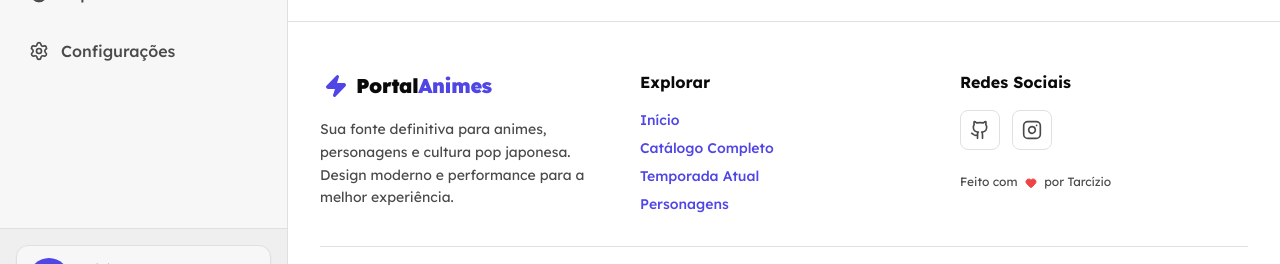
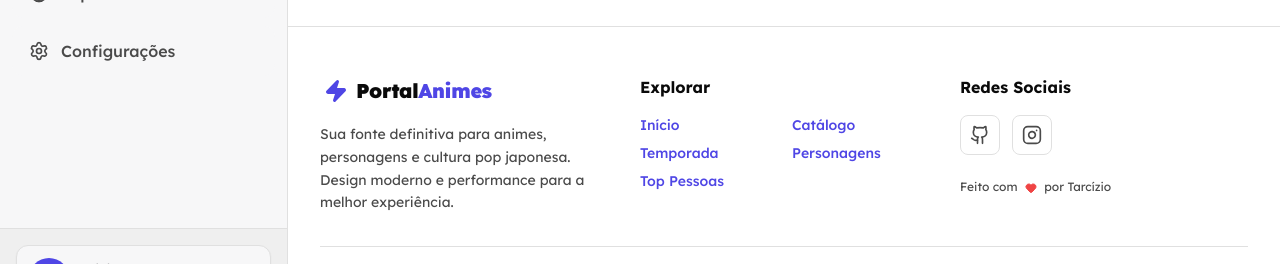
Before and after one commit to Tarcizioo/portal-animes-V2, a React (Vite) app: page /u/1 in a window 1280 px wide. Shown: the part 473-737 px from the top of the page. Built offline with nearby package versions, Linux system fonts and the light colour scheme; no server answers; the database is empty.

Commit message:
feat: updated footer

```diff
--- a/src/components/layout/Footer.jsx
+++ b/src/components/layout/Footer.jsx
@@ -23,20 +23,19 @@ export function Footer() {
                     </div>
 
                     {/* Navigation 1 */}
-                    <div>
+                    <div className="col-span-1 md:col-span-1">
                         <h4 className="font-bold text-text-primary mb-4">Explorar</h4>
-                        <ul className="space-y-2 text-sm text-text-secondary">
+                        <ul className="grid grid-cols-2 gap-x-4 gap-y-2 text-sm text-text-secondary">
                             <li><Link to="/" className="hover:text-primary transition-colors">Início</Link></li>
-                            <li><Link to="/catalog" className="hover:text-primary transition-colors">Catálogo Completo</Link></li>
-                            <li><Link to="/seasonal" className="hover:text-primary transition-colors">Temporada Atual</Link></li>
+                            <li><Link to="/catalog" className="hover:text-primary transition-colors">Catálogo</Link></li>
+                            <li><Link to="/seasonal" className="hover:text-primary transition-colors">Temporada</Link></li>
                             <li><Link to="/characters" className="hover:text-primary transition-colors">Personagens</Link></li>
+                            <li><Link to="/people" className="hover:text-primary transition-colors">Top Pessoas</Link></li>
                         </ul>
                     </div>
 
-
-
                     {/* Newsletter / Socials */}
-                    <div>
+                    <div className="col-span-1 md:col-span-1">
                         <h4 className="font-bold text-text-primary mb-4">Redes Sociais</h4>
                         <div className="flex gap-3">
                             <SocialButton icon={Github} href="https://github.com/Tarcizioo/portal-animes-V2" label="GitHub" />
@@ -49,11 +48,11 @@ export function Footer() {
                 </div>
 
                 {/* Bottom Bar */}
-                <div className="border-t border-border-color pt-8 flex flex-col md:flex-row justify-between items-center gap-4 text-xs text-text-secondary">
-                    <p>&copy; {new Date().getFullYear()} Portal Animes. Todos os direitos reservados.</p>
-                    <div className="flex gap-6">
-                        <Link to="/privacy" className="hover:text-primary transition-colors">Privacidade</Link>
-                        <Link to="/terms" className="hover:text-primary transition-colors">Termos de Uso</Link>
+                <div className="border-t border-border-color pt-8 flex flex-col md:flex-row justify-between items-center gap-4 text-xs text-text-secondary text-center md:text-left">
+                    <p className="max-w-xs md:max-w-none mx-auto md:mx-0">&copy; {new Date().getFullYear()} Portal Animes. Todos os direitos reservados.</p>
+                    <div className="flex flex-wrap justify-center gap-4 md:gap-6">
+                        <Link to="/privacy" className="hover:text-primary transition-colors whitespace-nowrap">Privacidade</Link>
+                        <Link to="/terms" className="hover:text-primary transition-colors whitespace-nowrap">Termos de Uso</Link>
                     </div>
                 </div>
             </div>
```
